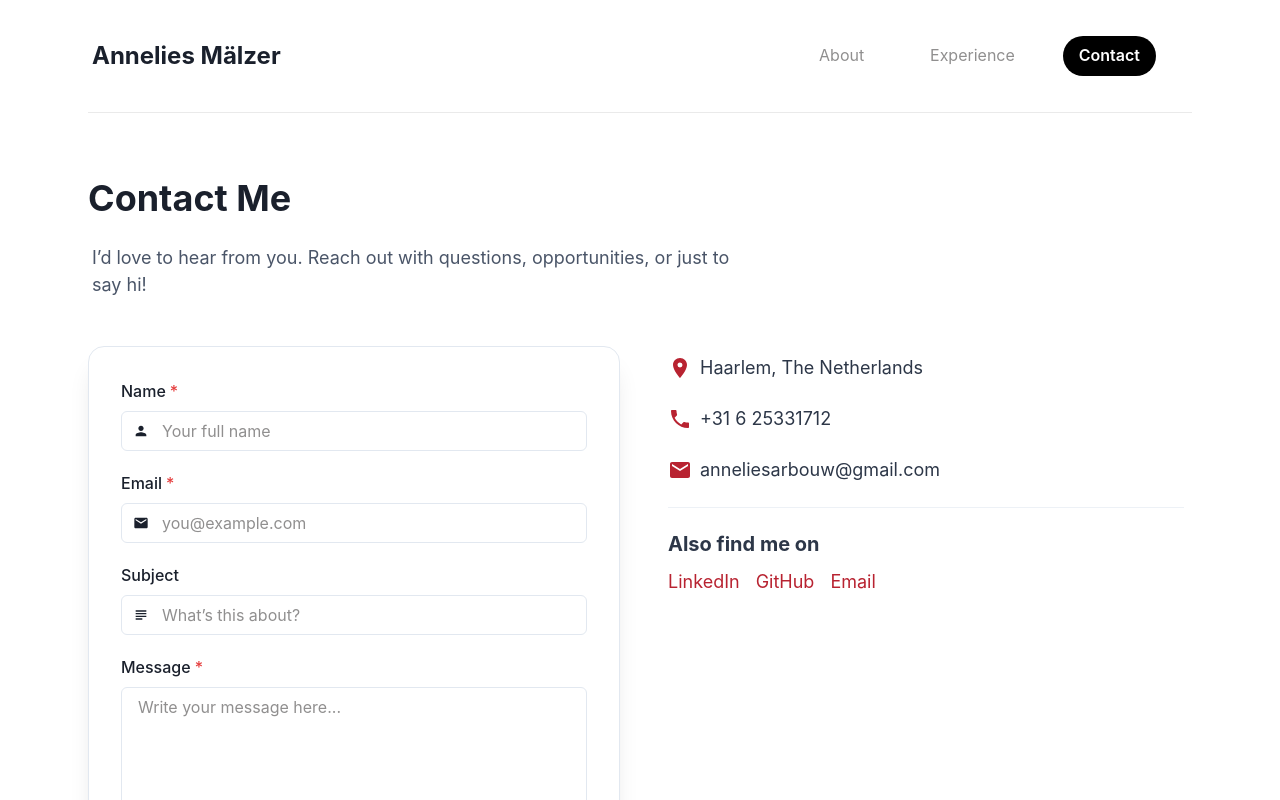
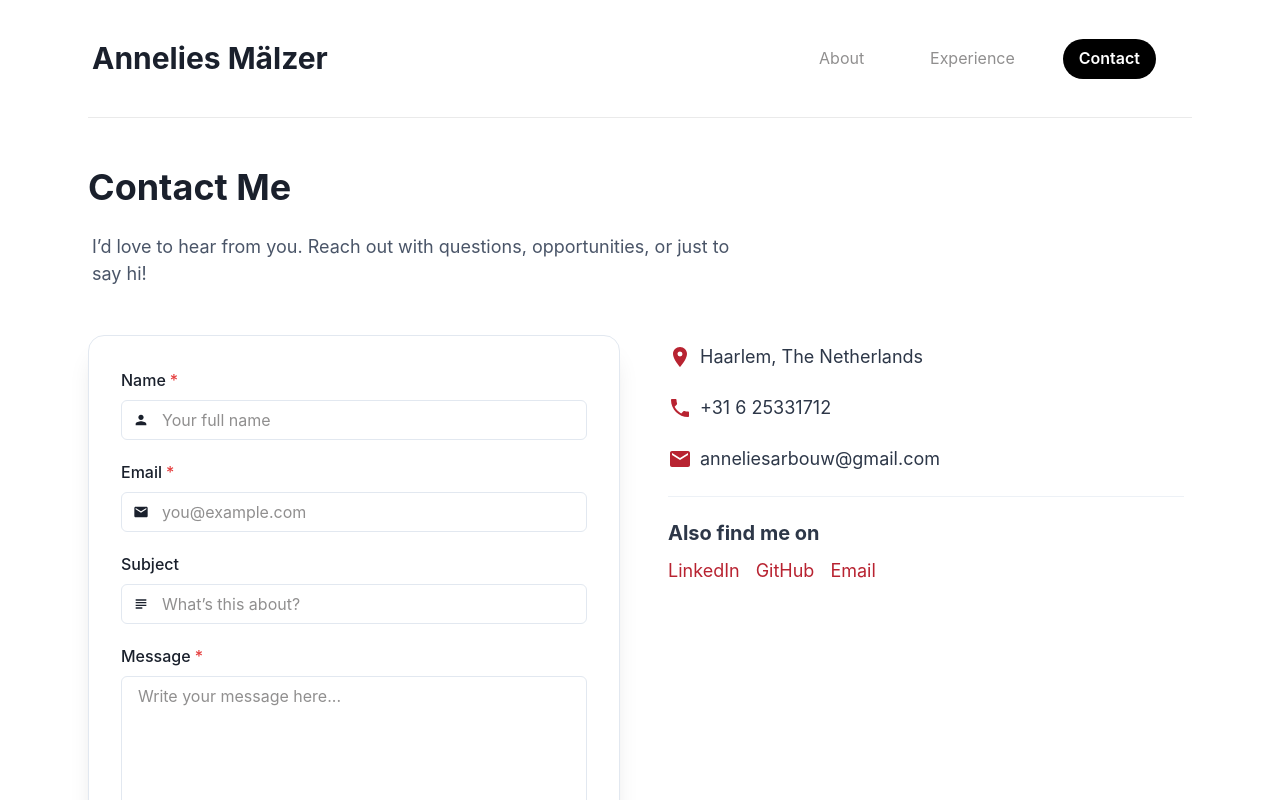
Before and after one commit to Annie113/my_portfolio, a React (Vite) app: page /contact in a window 1280 px wide. Shown: the top 800 px of the page. Built offline with nearby package versions, Linux system fonts and the light colour scheme.

Commit message:
update all

```diff
--- a/src/components/Navigation.jsx
+++ b/src/components/Navigation.jsx
@@ -44,7 +44,7 @@ export const Navigation = () => {
               as={RouterLink}
               pl={{ base: 0, md: 1 }}
               to="/"
-              fontSize="2xl"
+              fontSize="3xl"
               fontWeight="bold"
               _hover={{ textDecoration: "none", color: "customRed.100", bg: "transparent" }}
               _active={{ bg: "transparent" }}
--- a/src/pages/AboutPage.jsx
+++ b/src/pages/AboutPage.jsx
@@ -10,7 +10,7 @@ import {
 
 const AboutPage = () => {
   return (
-    <Box pt={{ base: 12, md: 16 }} px={{ base: 1, md: 10}}>
+    <Box pt={{ base: 8, md: 12 }} px={{ base: 1, md: 10}}>
       <Container maxW="6xl">
         <Flex
           direction={{ base: 'column', md: 'row' }}
@@ -32,7 +32,7 @@ const AboutPage = () => {
           {/* Right Side: Text */}
           <Box flex={1}>
             <Stack spacing={{ base: 4, md: 10 }}>
-              <Heading mt={{ base: 6, md: 0 }} size="xl">About Me</Heading>
+              <Heading as="h1" mt={{ base: 6, md: 0 }} size="xl">About Me</Heading>
               <Text fontSize="lg" color="gray.700">
                 I’m Annelies, a dedicated <Text as="span" color="customRed.100" fontWeight="bold">front-end developer</Text> with a background in Nutrition and New Product Management.
                 While my earlier career gave me valuable skills in communication, and project management, I discovered that
--- a/src/pages/ContactPage.jsx
+++ b/src/pages/ContactPage.jsx
@@ -181,7 +181,7 @@ const ContactPage = () => {
   return (
     <Box
       minH="100vh"
-      py={{ base: 6, md: 16 }}
+      py={{ base: 6, md: 12 }}
     >
       <Container maxW="1200px" px={{ base: 5, md: 12}}>
         {/* Header */}
@@ -189,7 +189,7 @@ const ContactPage = () => {
           spacing={6}
           mb={{ base: 8, md: 12 }}
         >
-          <Heading>Contact Me</Heading>
+          <Heading as="h1">Contact Me</Heading>
 
           <Text
             fontSize={{ base: 'md', md: 'lg' }}
```
